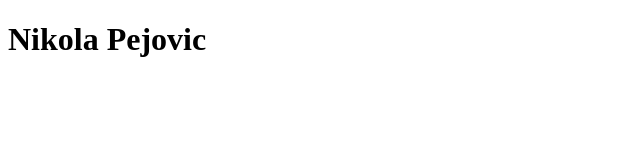
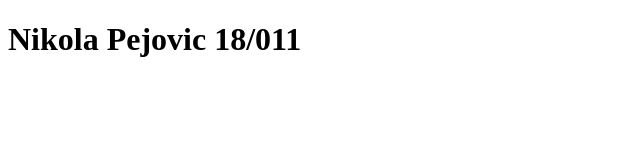
Before and after one commit to NikolaPejovic/Nikola-Pejovic, a plain HTML site: page index.html in a window 1280 px wide. Shown: the whole page, without its empty margins (0-640 px from the left). Drawn offline with Linux system fonts and the light colour scheme.

Commit message:
Add files via upload

```diff
--- a/index.html
+++ b/index.html
@@ -7,6 +7,6 @@
     <title>Document</title>
 </head>
 <body>
-    <h1>Nikola Pejovic</h1>
+    <h1>Nikola Pejovic 18/011</h1>
 </body>
 </html>
```
